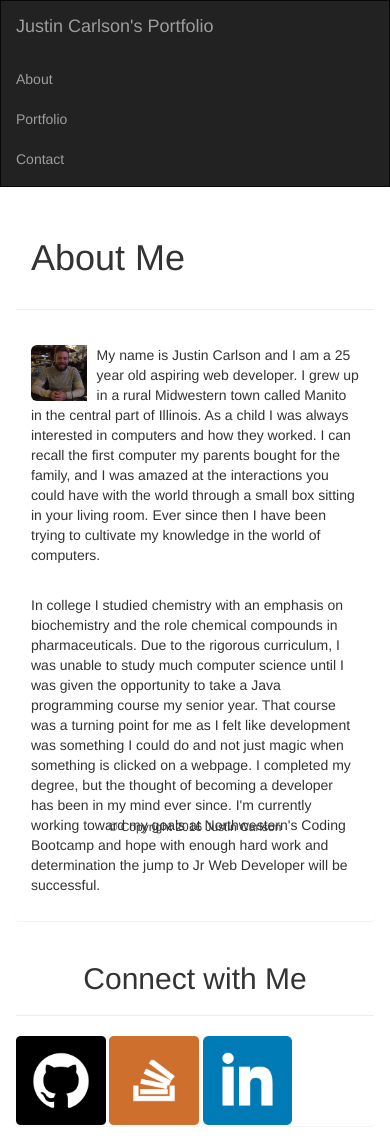
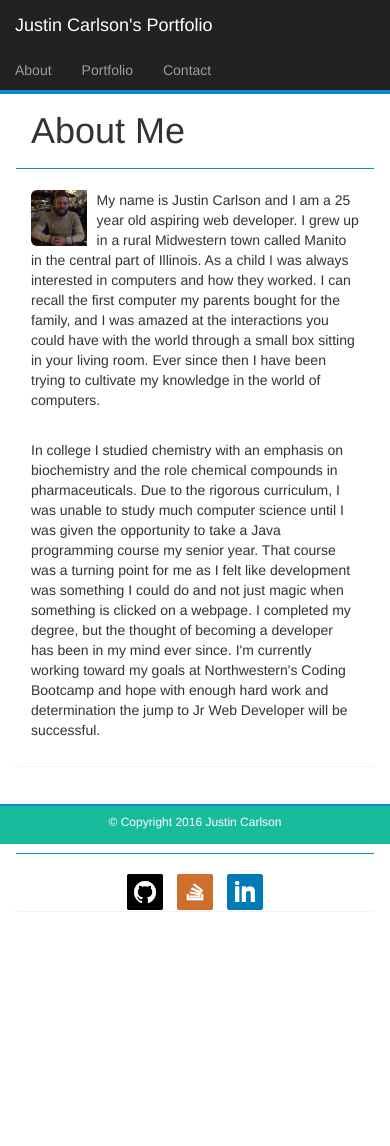
Before and after one commit to JustinRyanCarlson/Bootstrap-Portfolio, a PHP site: page / in a window 390 px wide. After the commit the page ends 910 px from the top, so only its background shows below. Run offline with PHP 8.4, Linux system fonts and the light colour scheme; some libraries are stand-ins or nearby versions.

Commit message:
completes index.html for desktops and phone screens, removes background photos that are not needed, adds new styles to style.css, adds blank contact.html and portfolio.html

```diff
--- a/assets/css/style.css
+++ b/assets/css/style.css
@@ -1,8 +1,69 @@
-.justinCarlsonImg {
+body {
+	padding-bottom: 40px;
+	padding-top: 60px;
+}
+
+.justin-carlson-img {
 	width: 20%;
 	padding-right: 10px;
 }
 
-.logoImgs {
+.logo-imgs {
 	width: 25%;
 }
+
+.logo-img-margin {
+	margin-right: 10px;
+}
+
+.hr-about {
+	border-color: #1089C9;
+	margin: 6px 0px;
+}
+
+.hr-connect {
+	border-color: #1089C9;
+}
+
+.navbar-fixed-bottom {
+	border-top: solid 2px #1089C9;
+	background-color: #18BC9C;
+	color: white;
+	height: 40px;
+}
+
+.navbar {
+	border-bottom: solid 4px #1089C9;
+}
+
+.panel-heading {
+	margin-bottom: 4px;
+}
+
+
+@media (max-width : 768px) {
+
+body {
+	padding-bottom: 40px;
+	padding-top: 80px;
+}
+
+li {
+	float: left;
+}
+
+.logo-imgs {
+	width: 10%;
+}
+
+.navbar-nav {
+	margin-bottom: 0px;
+	margin-top: 0px;
+}
+
+.navbar-brand {
+	margin-bottom: 0;
+}
+
+
+}
--- a/index.html
+++ b/index.html
@@ -9,11 +9,11 @@
 </head>
 <body>
 
-	<nav class="navbar navbar-inverse">
+	<nav class="navbar navbar-inverse navbar-fixed-top">
   		<div class="container-fluid">
 
     		<div class="navbar-header">
-      			<a class="navbar-brand" href="#">Justin Carlson's Portfolio</a>
+      			<p class="navbar-brand">Justin Carlson's Portfolio</p>
     		</div>
 
     		<ul class="nav navbar-nav navbar-right">
@@ -26,15 +26,15 @@
 
 	<div class="container">
 		<div class="row">
-			<div class="col-md-9">
-				<div class="panel">
+			<div class="col-sm-9">
+				<div class="panel panel-about">
 					<h1 class="panel-heading">About Me</h1>
 
-					<hr>
+					<hr class="hr-about">
 
 						<div class="panel-body">
 
-							<img class="justinCarlsonImg img-rounded pull-left" alt="Photo of Justin Carlson" src="assets/images/Justin_Carlson.png">
+							<img class="justin-carlson-img img-rounded pull-left" alt="Photo of Justin Carlson" src="assets/images/Justin_Carlson.png">
 
 							<p>
 								My name is Justin Carlson and I am a 25 year old aspiring web developer. I grew up in a rural Midwestern town called Manito in the central part of Illinois. As a child I was always interested in computers and how they worked. I can recall the first computer my parents bought for the family, and I was amazed at the interactions you could have with the world through a small box sitting in your living room. Ever since then I have been trying to cultivate my knowledge in the world of computers.
@@ -47,17 +47,18 @@
 				</div>
 			</div>
 
-			<div class="col-md-3">
+			<div class="col-sm-3">
 				<div class="panel">
 					<div>
-						<h2 class="text-center">Connect with Me</h2>
+						<h3 class="text-center">Connect with Me</h3>
 					</div>
 
-					<hr>
-
-					<a target="_blank" href="https://github.com/JustinRyanCarlson"><img class="logoImgs" alt="GitHub Logo" src="assets/images/github.png"></a>
-					<a target="_blank" href="http://stackoverflow.com/users/6754746/justin-carlson?tab=profile"><img class="logoImgs" alt="StackOverflow Logo" src="assets/images/stackoverflow.png"></a>
-					<a target="_blank" href="https://www.linkedin.com/in/justinryancarlson"><img class="logoImgs" alt="LinkedIn Logo" src="assets/images/linkedin.png"></a>
+					<hr class="hr-connect">
+					<div class="text-center">
+						<a target="_blank" href="https://github.com/JustinRyanCarlson"><img class="logo-imgs logo-img-margin" alt="GitHub Logo" src="assets/images/github.png"></a>
+						<a target="_blank" href="http://stackoverflow.com/users/6754746/justin-carlson?tab=profile"><img class="logo-imgs logo-img-margin" alt="StackOverflow Logo" src="assets/images/stackoverflow.png"></a>
+						<a target="_blank" href="https://www.linkedin.com/in/justinryancarlson"><img class="logo-imgs" alt="LinkedIn Logo" src="assets/images/linkedin.png"></a>
+					</div>
 				</div>
 			</div>
 		</div>
```
Also changed, not shown: assets/images/cork-wallet.png (deleted), contact.html (added), portfolio.html (added).
